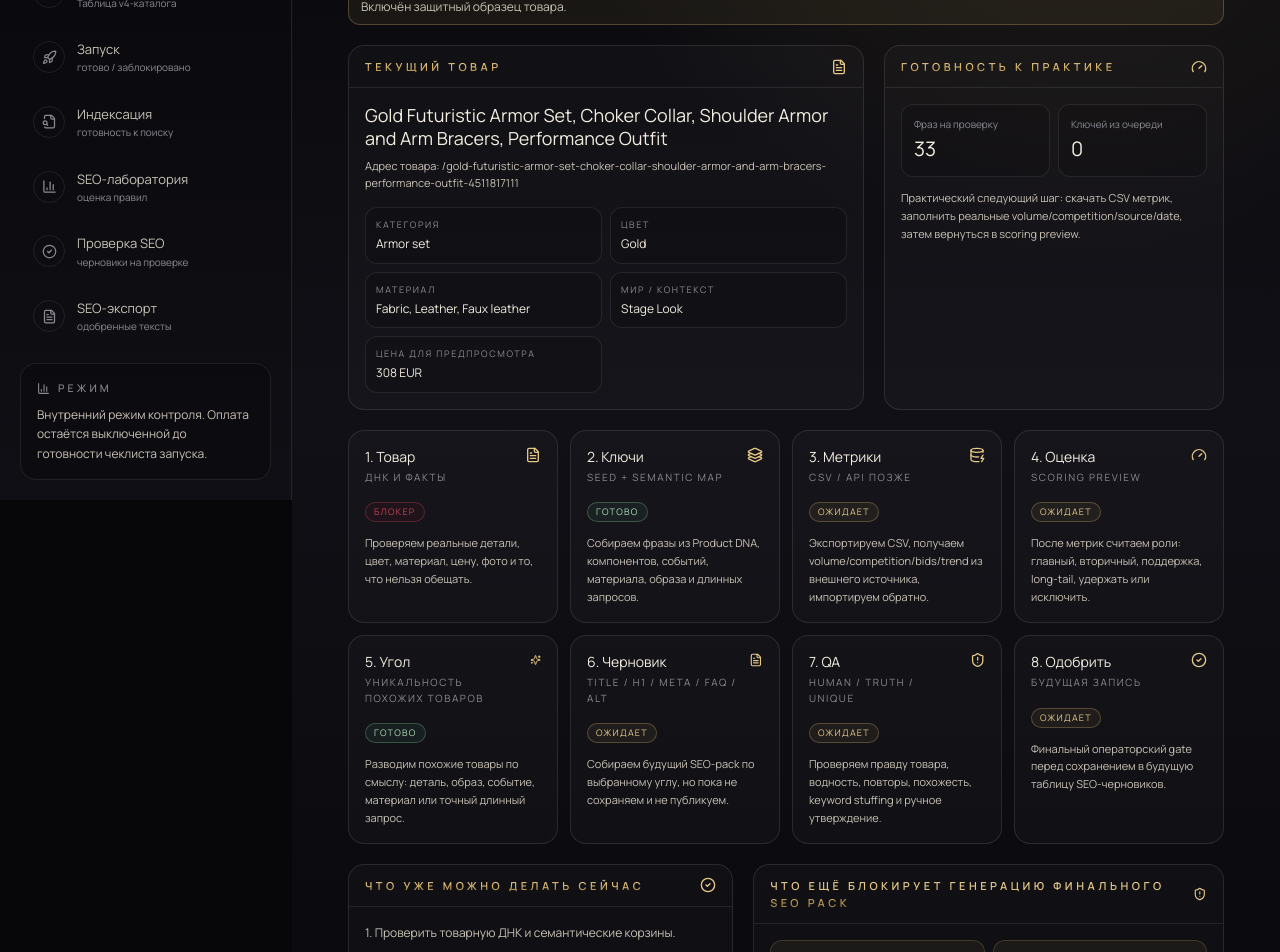
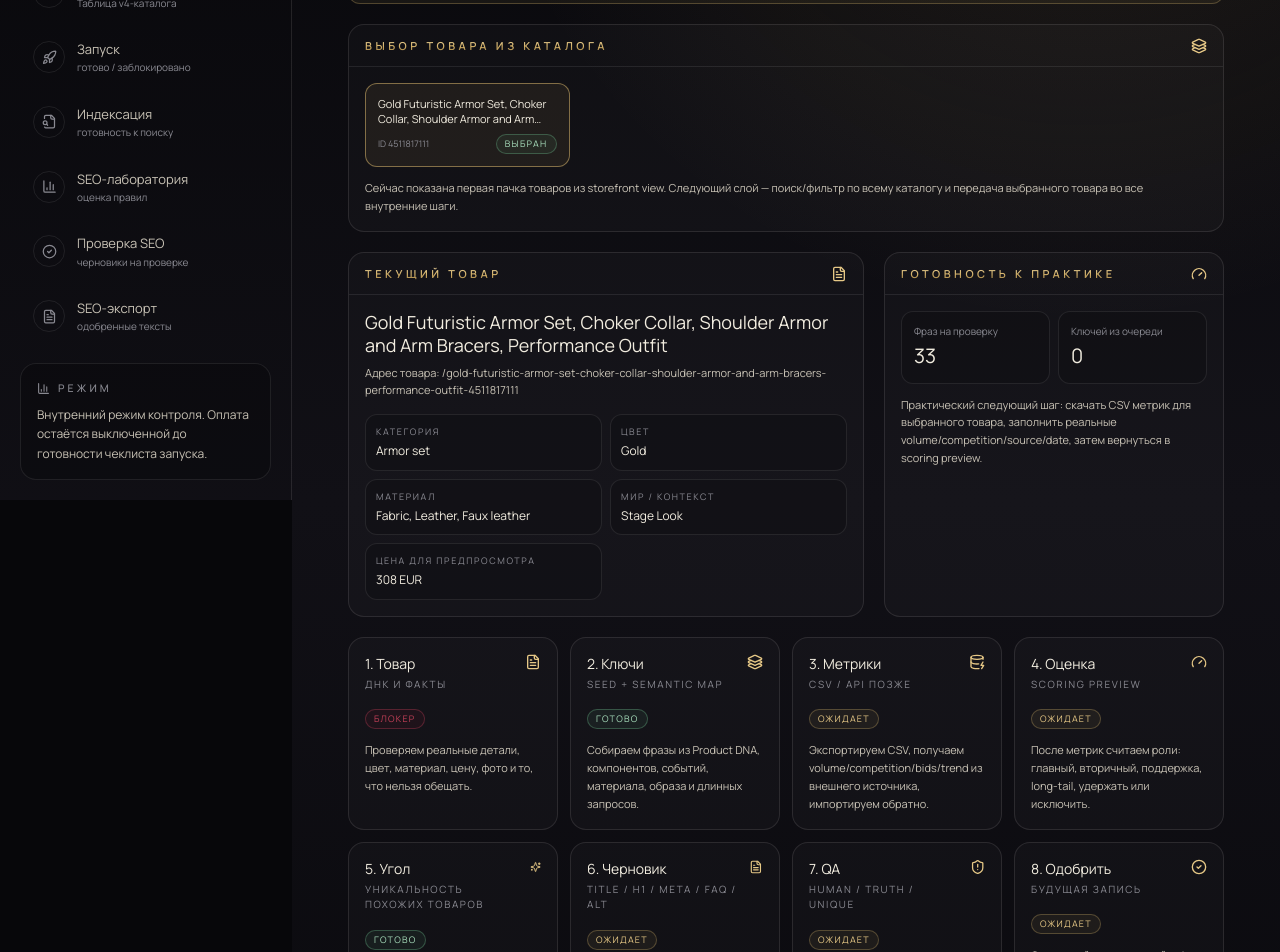
Before and after one commit to THEFEYA/feya-commerce, a Next.js app: page /admin/seo-engine/studio in a window 1280 px wide. Shown: the part 300-1252 px from the top of the page. Built offline with nearby package versions, Linux system fonts and the light colour scheme; no server answers; the database is empty; a web font is replaced by a local one.

Commit message:
feat: add product selector to SEO content studio

```diff
--- a/app/admin/seo-engine/studio/page.tsx
+++ b/app/admin/seo-engine/studio/page.tsx
@@ -12,48 +12,53 @@ const PRODUCT_SELECT = 'canonical_product_id,product_slug,matched_etsy_listing_i
 const KEYWORD_SELECT = 'keyword,keyword_norm,priority_tier,validation_status,cleanup_pipeline_status,should_validate_api,should_hold,warning_flags';
 const FALLBACK_PRODUCT = { canonical_product_id: '4511817111', product_slug: 'gold-futuristic-armor-set-choker-collar-shoulder-armor-and-arm-bracers-performance-outfit-4511817111', matched_etsy_listing_id: '4511817111', card_title: 'Gold Futuristic Armor Set, Choker Collar, Shoulder Armor and Arm Bracers, Performance Outfit', h1: 'Gold Futuristic Armor Set, Choker Collar, Shoulder Armor and Arm Bracers, Performance Outfit', product_type: 'Armor', material: 'Fabric, Leather, Faux leather', color: 'Gold', primary_image_url: null, min_price: 79, max_price: 308, currency: 'EUR', storefront_candidate_flag: true };
 
-async function loadData() {
+function productKey(product) { return String(product?.canonical_product_id || product?.matched_etsy_listing_id || productSlug(product) || ''); }
+function matchesProduct(product, selected) { if (!selected) return false; return [product?.canonical_product_id, product?.matched_etsy_listing_id, productSlug(product)].filter(Boolean).map(String).includes(String(selected)); }
+async function loadData(selectedProductId) {
   const supabase = getSupabaseReadClient();
-  if (!supabase) return { product: FALLBACK_PRODUCT, keywords: [], warning: getMissingSupabaseEnvMessage(), fallbackUsed: true };
-  const products = await supabase.from(STOREFRONT_VIEW_V1).select(PRODUCT_SELECT).limit(24);
-  const product = (products.data || []).filter((item) => productSlug(item) && productTitle(item))[0] || FALLBACK_PRODUCT;
-  const keywords = await supabase.from('feya_commerce_v_seo_keyword_ai_cleanup_report_v1').select(KEYWORD_SELECT).eq('priority_tier', 'tier_1').limit(80);
-  return { product, keywords: keywords.data || [], warning: products.error?.message || keywords.error?.message || null, fallbackUsed: !(products.data || []).length };
+  if (!supabase) return { product: FALLBACK_PRODUCT, products: [FALLBACK_PRODUCT], keywords: [], warning: getMissingSupabaseEnvMessage(), fallbackUsed: true };
+  const productsResult = await supabase.from(STOREFRONT_VIEW_V1).select(PRODUCT_SELECT).limit(48);
+  const products = (productsResult.data || []).filter((item) => productSlug(item) && productTitle(item));
+  const product = products.find((item) => matchesProduct(item, selectedProductId)) || products[0] || FALLBACK_PRODUCT;
+  const keywordsResult = await supabase.from('feya_commerce_v_seo_keyword_ai_cleanup_report_v1').select(KEYWORD_SELECT).eq('priority_tier', 'tier_1').limit(80);
+  return { product, products: products.length ? products : [FALLBACK_PRODUCT], keywords: keywordsResult.data || [], warning: productsResult.error?.message || keywordsResult.error?.message || null, fallbackUsed: !products.length };
 }
 
-function statusTone(status) {
-  if (status === 'готово') return 'border-[rgba(108,183,138,.35)] text-[#a9dfbd] bg-[rgba(108,183,138,.08)]';
-  if (status === 'блокер') return 'border-[rgba(196,64,88,.34)] text-[var(--ruby-soft)] bg-[rgba(160,32,56,.08)]';
-  return 'border-[rgba(212,178,106,.30)] text-[var(--gold-warm)] bg-[rgba(212,178,106,.07)]';
-}
+function statusTone(status) { if (status === 'готово') return 'border-[rgba(108,183,138,.35)] text-[#a9dfbd] bg-[rgba(108,183,138,.08)]'; if (status === 'блокер') return 'border-[rgba(196,64,88,.34)] text-[var(--ruby-soft)] bg-[rgba(160,32,56,.08)]'; return 'border-[rgba(212,178,106,.30)] text-[var(--gold-warm)] bg-[rgba(212,178,106,.07)]'; }
 function Chip({ children, status = 'ожидает' }) { return <span className={`inline-flex rounded-full border px-2 py-0.5 text-[9px] uppercase tracking-[0.14em] ${statusTone(status)}`}>{children}</span>; }
 function Panel({ title, children, icon: Icon }) { return <div className="rounded-2xl border border-[rgba(216,214,211,.12)] bg-[rgba(255,255,255,.025)] overflow-hidden"><div className="flex items-center justify-between gap-4 px-4 py-3 border-b border-[rgba(216,214,211,.10)]"><div className="eyebrow-gold">{title}</div>{Icon ? <Icon size={16} className="text-[var(--gold-warm)]" /> : null}</div><div className="p-4">{children}</div></div>; }
 function StepCard({ step }) { return <Link href={step.href} className="block rounded-2xl border border-[rgba(216,214,211,.12)] bg-[rgba(255,255,255,.025)] p-4 hover:border-[rgba(212,178,106,.35)] transition-colors"><div className="flex items-start justify-between gap-3"><div><div className="text-bone text-[14px] leading-snug">{step.title}</div><div className="mt-1 text-[10px] uppercase tracking-[0.16em] text-[var(--smoke)]">{step.subtitle}</div></div><step.icon size={16} className="text-[var(--gold-warm)]" /></div><div className="mt-3"><Chip status={step.status}>{step.status}</Chip></div><div className="mt-3 text-[11px] leading-relaxed text-[var(--bone-dim)]">{step.description}</div></Link>; }
 function PhraseList({ items }) { return <div className="flex flex-wrap gap-1.5">{items.filter(Boolean).slice(0, 9).map((item) => <span key={item} className="rounded-full border border-[rgba(216,214,211,.10)] bg-black/20 px-2 py-1 text-[10px] text-[var(--bone-dim)]">{item}</span>)}</div>; }
+function ProductSelector({ products, activeKey }) { return <div className="grid md:grid-cols-2 xl:grid-cols-4 gap-2">{products.slice(0, 16).map((item) => { const key = productKey(item); const active = key === activeKey; return <Link key={key} href={`/admin/seo-engine/studio?product=${encodeURIComponent(key)}`} className={`rounded-xl border p-3 transition-colors ${active ? 'border-[rgba(212,178,106,.55)] bg-[rgba(212,178,106,.08)]' : 'border-[rgba(216,214,211,.10)] bg-black/15 hover:border-[rgba(212,178,106,.30)]'}`}><div className="text-bone text-[11px] leading-snug line-clamp-2">{productTitle(item)}</div><div className="mt-2 flex items-center justify-between gap-2"><span className="text-[9px] text-[var(--smoke)]">ID {key}</span>{active ? <Chip status="готово">выбран</Chip> : <span className="text-[9px] text-[var(--gold-warm)]">выбрать</span>}</div></Link>; })}</div>; }
 
-export default async function SeoContentStudioPage() {
-  const { product, keywords, warning, fallbackUsed } = await loadData();
+export default async function SeoContentStudioPage({ searchParams }) {
+  const params = await searchParams;
+  const selectedProductId = params?.product || '';
+  const { product, products, keywords, warning, fallbackUsed } = await loadData(selectedProductId);
+  const activeKey = productKey(product);
   const brief = buildSeoPilotBrief(product, keywords);
   const semanticCount = brief.metricValidationPackage.length;
   const candidateCount = brief.candidateKeywords.length;
   const productReady = brief.blockerChecks.filter((item) => item.status === 'blocker').length === 0;
+  const studioQuery = activeKey ? `?product=${encodeURIComponent(activeKey)}` : '';
   const steps = [
-    { title: '1. Товар', subtitle: 'ДНК и факты', status: productReady ? 'готово' : 'блокер', icon: FileText, href: '/admin/seo-engine/briefs', description: 'Проверяем реальные детали, цвет, материал, цену, фото и то, что нельзя обещать.' },
-    { title: '2. Ключи', subtitle: 'seed + semantic map', status: semanticCount ? 'готово' : 'блокер', icon: Layers3, href: '/admin/seo-engine/briefs', description: 'Собираем фразы из Product DNA, компонентов, событий, материала, образа и длинных запросов.' },
+    { title: '1. Товар', subtitle: 'ДНК и факты', status: productReady ? 'готово' : 'блокер', icon: FileText, href: `/admin/seo-engine/briefs${studioQuery}`, description: 'Проверяем реальные детали, цвет, материал, цену, фото и то, что нельзя обещать.' },
+    { title: '2. Ключи', subtitle: 'seed + semantic map', status: semanticCount ? 'готово' : 'блокер', icon: Layers3, href: `/admin/seo-engine/briefs${studioQuery}`, description: 'Собираем фразы из Product DNA, компонентов, событий, материала, образа и длинных запросов.' },
     { title: '3. Метрики', subtitle: 'CSV / API позже', status: 'ожидает', icon: DatabaseZap, href: '/admin/seo-engine/metric-import', description: 'Экспортируем CSV, получаем volume/competition/bids/trend из внешнего источника, импортируем обратно.' },
     { title: '4. Оценка', subtitle: 'scoring preview', status: 'ожидает', icon: Gauge, href: '/admin/seo-engine/scoring/preview', description: 'После метрик считаем роли: главный, вторичный, поддержка, long-tail, удержать или исключить.' },
-    { title: '5. Угол', subtitle: 'уникальность похожих товаров', status: 'готово', icon: Sparkles, href: '/admin/seo-engine/angle-advisor', description: 'Разводим похожие товары по смыслу: деталь, образ, событие, материал или точный длинный запрос.' },
-    { title: '6. Черновик', subtitle: 'title / H1 / meta / FAQ / alt', status: 'ожидает', icon: FileText, href: '/admin/seo-engine/draft-preview', description: 'Собираем будущий SEO-pack по выбранному углу, но пока не сохраняем и не публикуем.' },
+    { title: '5. Угол', subtitle: 'уникальность похожих товаров', status: 'готово', icon: Sparkles, href: `/admin/seo-engine/angle-advisor${studioQuery}`, description: 'Разводим похожие товары по смыслу: деталь, образ, событие, материал или точный длинный запрос.' },
+    { title: '6. Черновик', subtitle: 'title / H1 / meta / FAQ / alt', status: 'ожидает', icon: FileText, href: `/admin/seo-engine/draft-preview${studioQuery}`, description: 'Собираем будущий SEO-pack по выбранному углу, но пока не сохраняем и не публикуем.' },
     { title: '7. QA', subtitle: 'human / truth / unique', status: 'ожидает', icon: ShieldAlert, href: '/admin/seo-engine/overlap-policy', description: 'Проверяем правду товара, водность, повторы, похожесть, keyword stuffing и ручное утверждение.' },
-    { title: '8. Одобрить', subtitle: 'будущая запись', status: 'ожидает', icon: CheckCircle2, href: '/admin/seo-engine/draft-preview', description: 'Финальный операторский gate перед сохранением в будущую таблицу SEO-черновиков.' },
+    { title: '8. Одобрить', subtitle: 'будущая запись', status: 'ожидает', icon: CheckCircle2, href: `/admin/seo-engine/draft-preview${studioQuery}`, description: 'Финальный операторский gate перед сохранением в будущую таблицу SEO-черновиков.' },
   ];
 
   return <main className="min-h-screen bg-[radial-gradient(circle_at_80%_0%,rgba(212,178,106,.13),transparent_32%),linear-gradient(180deg,#07070A,#111016_45%,#07070A)]"><section className="container-feya pt-7 pb-12">
-    <div className="flex flex-col gap-4 lg:flex-row lg:items-end lg:justify-between border-b border-[rgba(216,214,211,.12)] pb-5 mb-5"><div><div className="eyebrow-gold mb-2">Админка · SEO Content Studio</div><h1 className="font-tall text-bone leading-none" style={{ fontSize: 'clamp(34px,5vw,64px)' }}>Единая SEO-воронка</h1><p className="mt-3 max-w-3xl text-[13px] leading-relaxed text-[var(--bone-dim)]">Главный рабочий центр: от товара и ключей до метрик, оценки, угла, черновика, QA и будущего утверждения. Технические экраны остаются внутри шагов, но оператор идёт по одной понятной цепочке.</p></div><div className="flex flex-wrap gap-2"><Link href="/admin/seo-engine/metric-import" className="btn-ghost">Скачать CSV метрик <ArrowUpRight size={13} /></Link><Link href="/admin/seo-engine/draft-preview" className="btn-ghost">Черновик <ArrowUpRight size={13} /></Link></div></div>
+    <div className="flex flex-col gap-4 lg:flex-row lg:items-end lg:justify-between border-b border-[rgba(216,214,211,.12)] pb-5 mb-5"><div><div className="eyebrow-gold mb-2">Админка · SEO Content Studio</div><h1 className="font-tall text-bone leading-none" style={{ fontSize: 'clamp(34px,5vw,64px)' }}>Единая SEO-воронка</h1><p className="mt-3 max-w-3xl text-[13px] leading-relaxed text-[var(--bone-dim)]">Главный рабочий центр: выбираем товар и ведём его по цепочке от ключей и метрик до угла, черновика, QA и будущего утверждения.</p></div><div className="flex flex-wrap gap-2"><Link href="/admin/seo-engine/metric-import" className="btn-ghost">Скачать CSV метрик <ArrowUpRight size={13} /></Link><Link href={`/admin/seo-engine/draft-preview${studioQuery}`} className="btn-ghost">Черновик <ArrowUpRight size={13} /></Link></div></div>
     {warning || fallbackUsed ? <div className="mb-5 rounded-xl border border-[rgba(212,178,106,.30)] bg-[rgba(212,178,106,.07)] px-3 py-2 text-[12px] text-[var(--bone-dim)]">{warning || 'Включён защитный образец товара.'}</div> : null}
-    <div className="grid lg:grid-cols-[1fr_340px] gap-5 mb-5"><Panel title="Текущий товар" icon={FileText}><div className="text-bone text-[18px] leading-tight">{brief.productTitle}</div><div className="mt-2 text-[11px] text-[var(--bone-dim)]">Адрес товара: /{brief.productSlug}</div><div className="mt-4 grid sm:grid-cols-2 gap-2">{brief.productFacts.map((fact) => <div key={fact.label} className="rounded-xl border border-[rgba(216,214,211,.10)] bg-black/15 p-2.5"><div className="text-[9px] uppercase tracking-[0.18em] text-[var(--smoke)] mb-1">{fact.label}</div><div className="text-[12px] text-bone leading-snug">{fact.value}</div></div>)}</div></Panel><Panel title="Готовность к практике" icon={Gauge}><div className="grid grid-cols-2 gap-2"><div className="rounded-xl border border-[rgba(216,214,211,.10)] bg-black/15 p-3"><div className="text-[10px] text-[var(--smoke)]">Фраз на проверку</div><div className="text-bone text-[20px]">{semanticCount}</div></div><div className="rounded-xl border border-[rgba(216,214,211,.10)] bg-black/15 p-3"><div className="text-[10px] text-[var(--smoke)]">Ключей из очереди</div><div className="text-bone text-[20px]">{candidateCount}</div></div></div><div className="mt-3 text-[11px] leading-relaxed text-[var(--bone-dim)]">Практический следующий шаг: скачать CSV метрик, заполнить реальные volume/competition/source/date, затем вернуться в scoring preview.</div></Panel></div>
+    <div className="mb-5"><Panel title="Выбор товара из каталога" icon={Layers3}><ProductSelector products={products} activeKey={activeKey} /><div className="mt-3 text-[11px] leading-relaxed text-[var(--bone-dim)]">Сейчас показана первая пачка товаров из storefront view. Следующий слой — поиск/фильтр по всему каталогу и передача выбранного товара во все внутренние шаги.</div></Panel></div>
+    <div className="grid lg:grid-cols-[1fr_340px] gap-5 mb-5"><Panel title="Текущий товар" icon={FileText}><div className="text-bone text-[18px] leading-tight">{brief.productTitle}</div><div className="mt-2 text-[11px] text-[var(--bone-dim)]">Адрес товара: /{brief.productSlug}</div><div className="mt-4 grid sm:grid-cols-2 gap-2">{brief.productFacts.map((fact) => <div key={fact.label} className="rounded-xl border border-[rgba(216,214,211,.10)] bg-black/15 p-2.5"><div className="text-[9px] uppercase tracking-[0.18em] text-[var(--smoke)] mb-1">{fact.label}</div><div className="text-[12px] text-bone leading-snug">{fact.value}</div></div>)}</div></Panel><Panel title="Готовность к практике" icon={Gauge}><div className="grid grid-cols-2 gap-2"><div className="rounded-xl border border-[rgba(216,214,211,.10)] bg-black/15 p-3"><div className="text-[10px] text-[var(--smoke)]">Фраз на проверку</div><div className="text-bone text-[20px]">{semanticCount}</div></div><div className="rounded-xl border border-[rgba(216,214,211,.10)] bg-black/15 p-3"><div className="text-[10px] text-[var(--smoke)]">Ключей из очереди</div><div className="text-bone text-[20px]">{candidateCount}</div></div></div><div className="mt-3 text-[11px] leading-relaxed text-[var(--bone-dim)]">Практический следующий шаг: скачать CSV метрик для выбранного товара, заполнить реальные volume/competition/source/date, затем вернуться в scoring preview.</div></Panel></div>
     <div className="grid md:grid-cols-2 xl:grid-cols-4 gap-3 mb-5">{steps.map((step) => <StepCard key={step.title} step={step} />)}</div>
-    <div className="grid lg:grid-cols-[.9fr_1.1fr] gap-5 mb-5"><Panel title="Что уже можно делать сейчас" icon={CheckCircle2}><div className="space-y-2 text-[12px] leading-relaxed text-[var(--bone-dim)]"><div>1. Проверить товарную ДНК и семантические корзины.</div><div>2. Скачать CSV-шаблон метрик.</div><div>3. Получить реальные метрики вручную или через внешний сервис.</div><div>4. Вставить CSV в проверку и scoring preview.</div><div>5. Выбрать угол и посмотреть будущий SEO-черновик.</div></div></Panel><Panel title="Что ещё блокирует генерацию финального SEO Pack" icon={ShieldAlert}><div className="grid sm:grid-cols-2 gap-2">{['Нет подтверждённых метрик', 'Нет сохранения в таблицу SEO-черновиков', 'Нет backend-генерации через OpenAI', 'Нет humanizer/QA save gate', 'Нет реального product selector на весь каталог', 'Нет финального approval workflow'].map((item) => <div key={item} className="rounded-xl border border-[rgba(212,178,106,.20)] bg-[rgba(212,178,106,.06)] p-3 text-[11px] text-[var(--bone-dim)]">{item}</div>)}</div></Panel></div>
+    <div className="grid lg:grid-cols-[.9fr_1.1fr] gap-5 mb-5"><Panel title="Что уже можно делать сейчас" icon={CheckCircle2}><div className="space-y-2 text-[12px] leading-relaxed text-[var(--bone-dim)]"><div>1. Выбрать реальный товар из каталога.</div><div>2. Проверить товарную ДНК и семантические корзины.</div><div>3. Скачать CSV-шаблон метрик.</div><div>4. Получить реальные метрики вручную или через внешний сервис.</div><div>5. Выбрать угол и посмотреть будущий SEO-черновик.</div></div></Panel><Panel title="Что ещё блокирует генерацию финального SEO Pack" icon={ShieldAlert}><div className="grid sm:grid-cols-2 gap-2">{['Нет подтверждённых метрик', 'Нет сохранения в таблицу SEO-черновиков', 'Нет backend-генерации через OpenAI', 'Нет humanizer/QA save gate', 'Пока выбор товара ограничен первой пачкой', 'Нет финального approval workflow'].map((item) => <div key={item} className="rounded-xl border border-[rgba(212,178,106,.20)] bg-[rgba(212,178,106,.06)] p-3 text-[11px] text-[var(--bone-dim)]">{item}</div>)}</div></Panel></div>
     <Panel title="Первые фразы для проверки метрик" icon={Layers3}><PhraseList items={brief.metricValidationPackage.map((item) => item.phrase)} /></Panel>
   </section></main>;
 }
```
